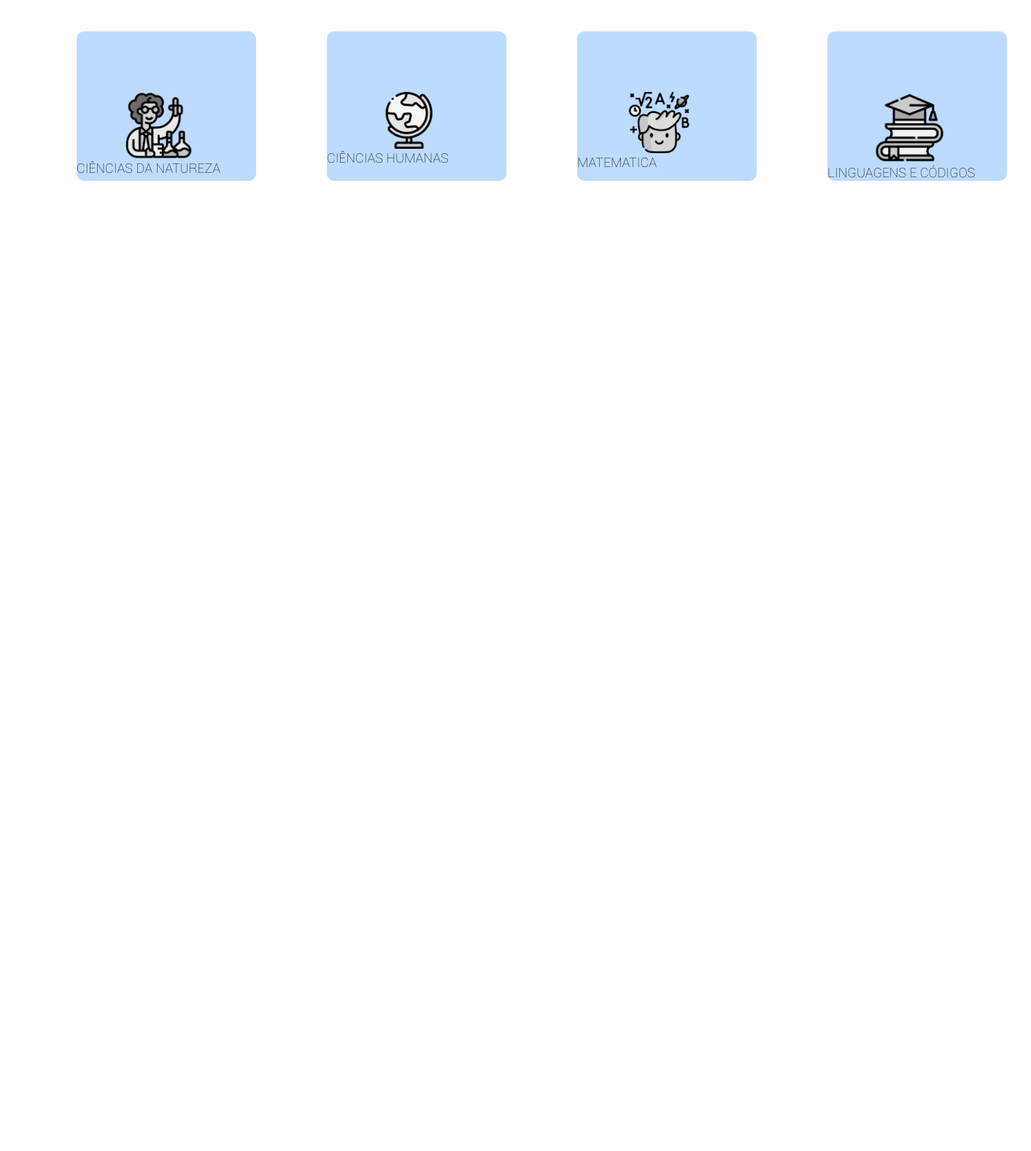
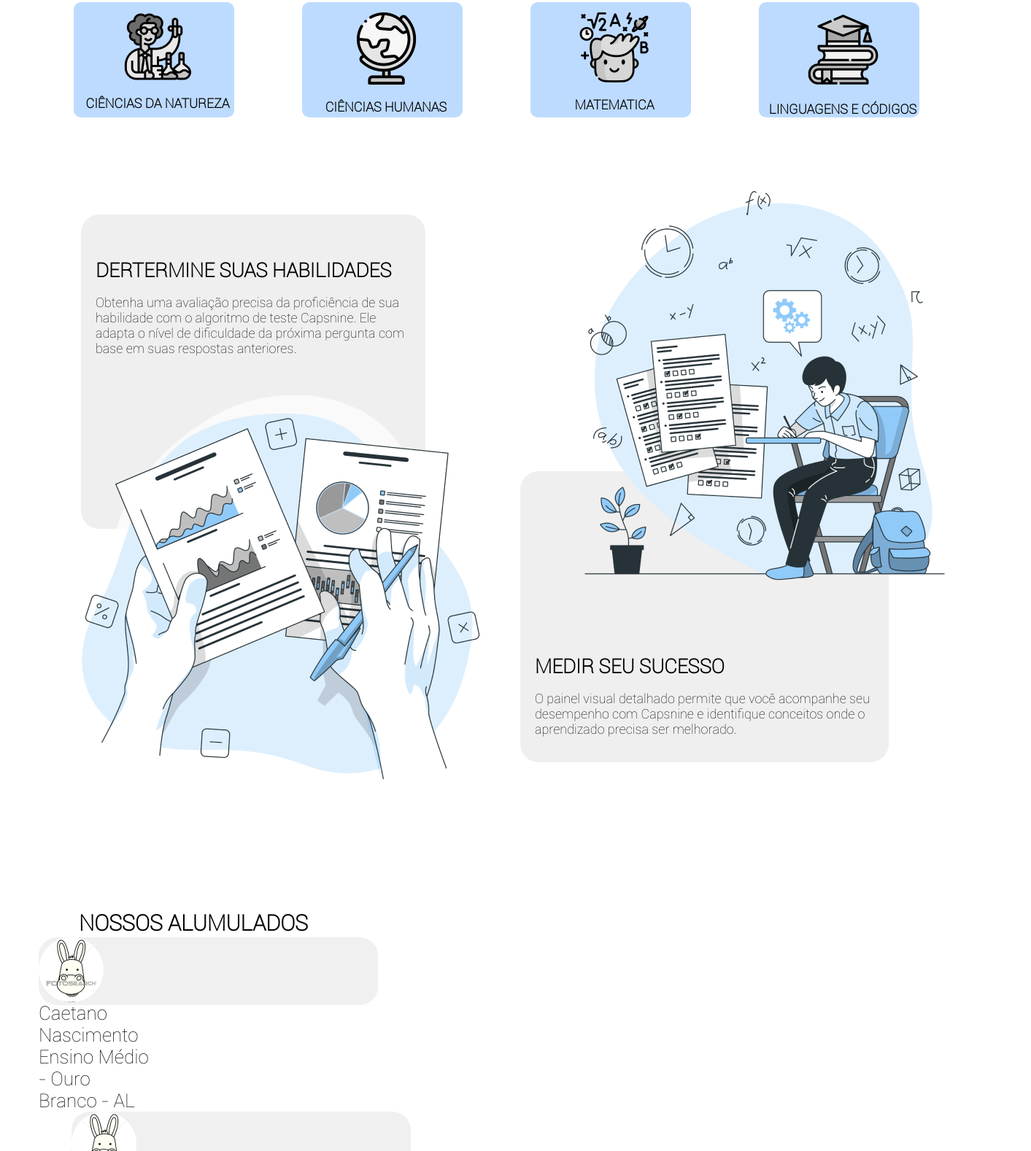
Before and after one commit to CaetanoNascimento/Enemulado-1, a website: page index.html in a window 1280 px wide. Shown: the part 1262-2840 px from the top of the page at 73% size, 1413 px wide, since content can reach past the window. Drawn offline with Linux system fonts and the light colour scheme.

Commit message:
quinta 150721 html, css

```diff
--- a/index.html
+++ b/index.html
@@ -99,12 +99,12 @@
         </div>
 
         <div class="row-1 imagens">
-            <div onmouseover="mudaimagem()"  onmouseleave="mousesai()" class="col-3 cores">
-                <img id="imagemcor" src="./img/professor_uncolor.png"           >
-                    <span>CIÊNCIAS DA NATUREZA</span>
+            <div onmouseover="mudaimagem()" onmouseleave="mousesai()" class="col-3 cores">
+                <img id="imagemcor" src="./img/professor_uncolor.png">
+                <span>CIÊNCIAS DA NATUREZA</span>
             </div>
 
-            <div onmouseover="mudaimagem1()"  onmouseleave="mousesai1()"class="col-3 cores">
+            <div onmouseover="mudaimagem1()" onmouseleave="mousesai1()" class="col-3 cores">
                 <img id="imagemcor1" src="./img/mundo.png">
                 <span>CIÊNCIAS HUMANAS</span>
 
@@ -115,14 +115,64 @@
                 <span>MATEMATICA</span>
             </div>
 
-
-            <div onmouseover="mudaimagem3()" onmouseleave="mousesai3()"class="col-3 cores">
+            <div onmouseover="mudaimagem3()" onmouseleave="mousesai3()" class="col-3 cores">
                 <img id="imagemcor3" src="./img/livros.png">
                 <span>LINGUAGENS E CÓDIGOS</span>
             </div>
 
 
         </div>
+
+        <div class="row-1 cinza">
+            <div class="col-6 cor">
+                <h2>DERTERMINE SUAS HABILIDADES</h2>
+                <p>Obtenha uma avaliação precisa da proficiência de sua habilidade com o algoritmo de teste
+                    Capsnine.
+                    Ele adapta o nível de dificuldade da próxima pergunta com base em suas respostas anteriores.
+                </p>
+                <img id="imgcor" src="/img/Rectangle 52.png">
+            </div>
+
+            <div class="col-6 cor2">
+                <img id="imgcor2"src="/img/Rectangle 54.png">
+
+                <div class="cor3">
+                    <h2>MEDIR SEU SUCESSO</h2>
+                    <p>O painel visual detalhado permite que você acompanhe seu desempenho com
+                        Capsnine e identifique conceitos onde o aprendizado precisa ser melhorado.</p>
+                </div>
+
+            </div>
+        </div>
+
+        <div class="row-1">
+            <div class="col-12 areas2">
+                <span>NOSSOS ALUMULADOS</span>
+            </div>
+        </div>
+
+        <div class="row-1 alunos">
+            <div class="col-4">
+                <img src="/img/Ellipse 1.png">
+                <span>Caetano Nascimento</span>
+                <span>Ensino Médio - Ouro Branco - AL</span>
+            </div>
+
+            <div class="col-4 alunos">
+                <img src="/img/Ellipse 1.png">
+                <span>Juan Euzinho</span>
+                <span>Ensino Médio - Ouro Branco - AL</span>
+            </div>
+
+            <div class="col-4 alunos">
+                <img src="/img/Ellipse 1.png">
+                <span>Pepas El Mago</span>
+                <span>Ensino Médio - Ouro Branco - AL</span>
+            </div>
+        </div>
+
+
+    </div>
     </div>
 
 
--- a/public/css/style.css
+++ b/public/css/style.css
@@ -204,17 +204,100 @@ body{
 }
 .cores{
   background-color: #BDDBFF;
-  border-radius: 10px;
-  margin-left: 97px;
-  margin-top: 90px;
-  font-size: 18px;
+    border-radius: 10px;
+    margin-left: 93px;
+    margin-top: 50px;
+    font-size: 18px;
+    text-align: center;
+    padding-left: 10px;
+    width: 210px;
 
 }
 .imagens img{
+  padding-top: 14px;
+}
+
+.imagens span{
+  padding-top: 1px;
+    font-weight: 600;
+    text-align: center;
+    margin-top: 17px;
+    display: block;
+}
+
+.cor{
+  background: #c4c4c446;
+  border-radius: 25px;
+  width: 432px;
+  height: 387px;
+  margin-top: 133px;
+  margin-left: 103px;
+  font-style: normal;
+  font-weight: 300;
+  font-size: 18px;
+  line-height: 21px;
+  padding-top: 44px;
+  padding-left: 20px;
+  padding-right: 20px;
+}
+
+.cor2{
+  padding-top: 70px;
+    font-style: normal;
+    font-weight: 600;
+    font-size: 18px;
+    line-height: 21px;
+    width: 469px;
+    margin-left: 100px;
+}
+
+#imgcor{
+  margin-left: -110px;
+  width: 730px;
+}
+#imgcor2{
+  width: 730px;
+}
+
+
+.cor3{
+  background: #c4c4c446;
+  border-radius: 25px;
+  width: 465px;
+  height: 164px;
+  margin-top: -193px;
+  margin-left: 30px;
+  font-style: normal;
+  font-weight: 300;
+  font-size: 18px;
+  padding-top: 235px;
+  padding-left: 20px;
+  padding-right: 20px;
+}
+
+.areas2{
+  padding-top: 200px;
+  margin-left: 100px;
+  font-family: 'robotothin';
+  font-size: 30px;
+  font-weight: 600;
+  font-style: normal;
+}
+
+.alunos{
+  background: #F0F0F0;
+  border-radius: 25px;
+  width: 465px;
+  height: 93px;
   display: block;
-    padding-right: 81px;
-    padding-left: 60px;
-    padding-top: 48px;
-    margin-top: 35px;
-    width: 105px;
+  margin-left: 45px;
+
+
 }
+.alunos span{
+  font-style: normal;
+  font-weight: 500;
+  font-size: 26px;
+  line-height: 30px;
+  width: 244px;
+}
```
Also changed, not shown: public/img/Ellipse 1.png (added), public/img/Rectangle 52.png (added), public/img/Rectangle 54.png (added), public/img/Rectangle 78.png (added), public/img/logo_rodape.png (added).
